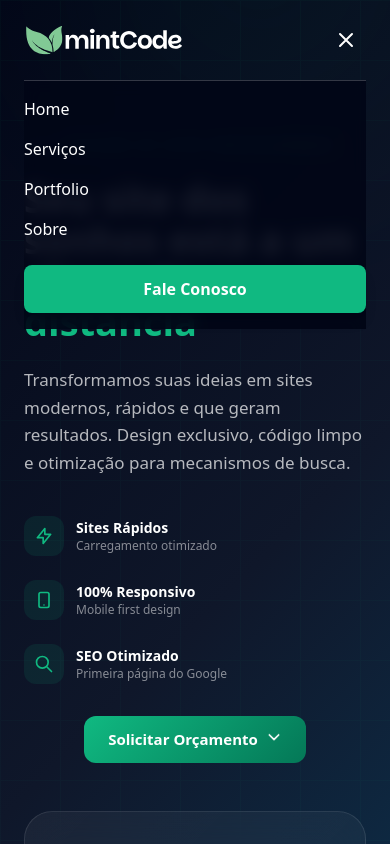
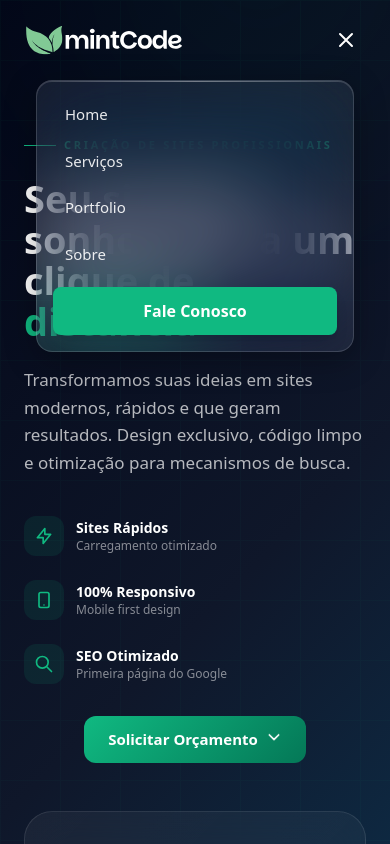
Before and after one commit to bezerradaniels/mintcode, a React (Vite) app: page / in a window 390 px wide. Both pictures are taken after a click on the button "Menu". Shown: the top 844 px of the page. Built offline with nearby package versions, Linux system fonts and the light colour scheme; a web font is replaced by a local one.

Commit message:
feat: iOS 26 liquid glass effect on mobile menu

```diff
--- a/src/components/Header/index.tsx
+++ b/src/components/Header/index.tsx
@@ -71,24 +71,40 @@ export default function Header() {
         </div>
 
         {isMenuOpen && (
-          <div className="md:hidden py-4 border-t border-white/20 bg-text/90 backdrop-blur-sm">
-            <nav className="flex flex-col gap-4">
+          <div
+            className="md:hidden mx-3 mb-3 rounded-2xl overflow-hidden"
+            style={{
+              background: 'rgba(255, 255, 255, 0.08)',
+              backdropFilter: 'blur(40px) saturate(180%)',
+              WebkitBackdropFilter: 'blur(40px) saturate(180%)',
+              border: '1px solid rgba(255, 255, 255, 0.15)',
+              boxShadow: '0 8px 32px rgba(0, 0, 0, 0.3), inset 0 1px 0 rgba(255, 255, 255, 0.15)',
+            }}
+          >
+            {/* Glossy top sheen */}
+            <div
+              className="absolute top-0 left-0 right-0 h-px"
+              style={{ background: 'linear-gradient(90deg, transparent, rgba(255,255,255,0.3), transparent)' }}
+            />
+            <nav className="flex flex-col px-4 py-3 gap-1">
               {navLinks.map((link) => (
                 <a
                   key={link.href}
                   href={link.href}
-                  className="text-white hover:text-primary font-medium transition-colors"
+                  className="text-white/90 hover:text-primary font-medium transition-all duration-200 px-3 py-2.5 rounded-xl hover:bg-white/10 text-[15px]"
                   onClick={() => setIsMenuOpen(false)}
                 >
                   {link.label}
                 </a>
               ))}
-              <Button
-                onClick={() => window.open(whatsappLink, '_blank')}
-                className="mt-2"
-              >
-                Fale Conosco
-              </Button>
+              <div className="pt-2 pb-1">
+                <Button
+                  onClick={() => window.open(whatsappLink, '_blank')}
+                  className="w-full"
+                >
+                  Fale Conosco
+                </Button>
+              </div>
             </nav>
           </div>
         )}
```
